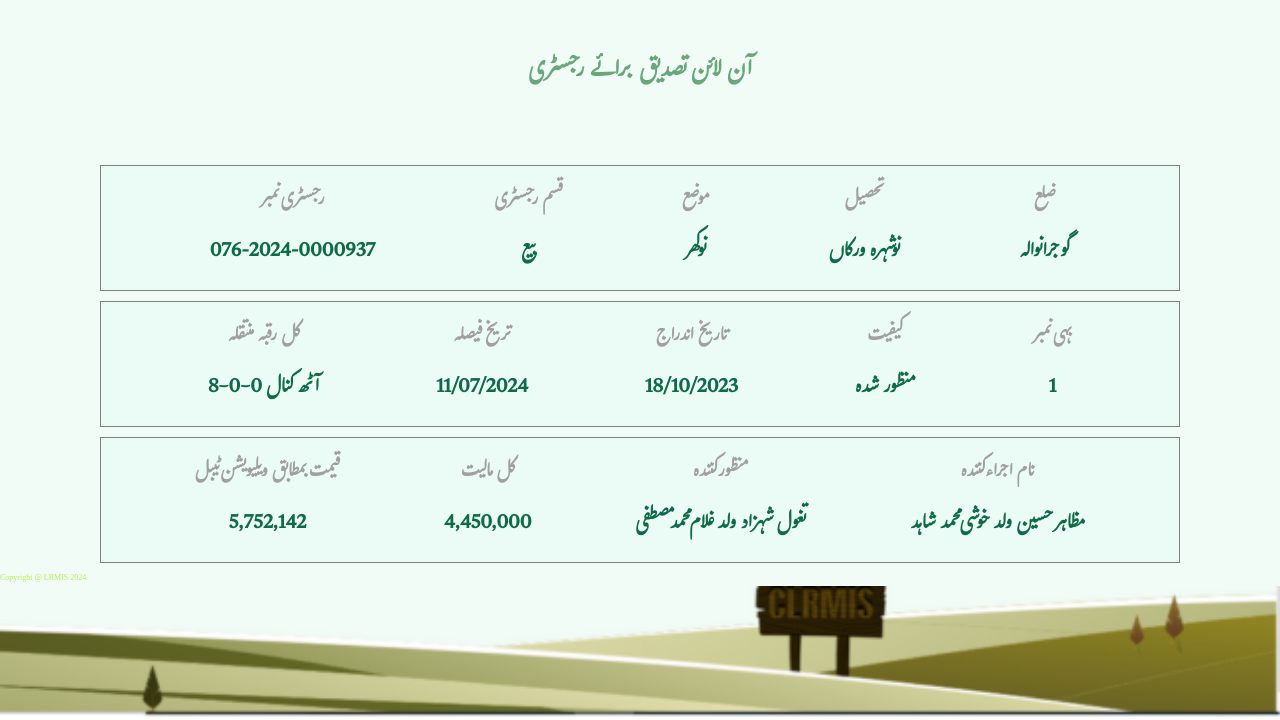
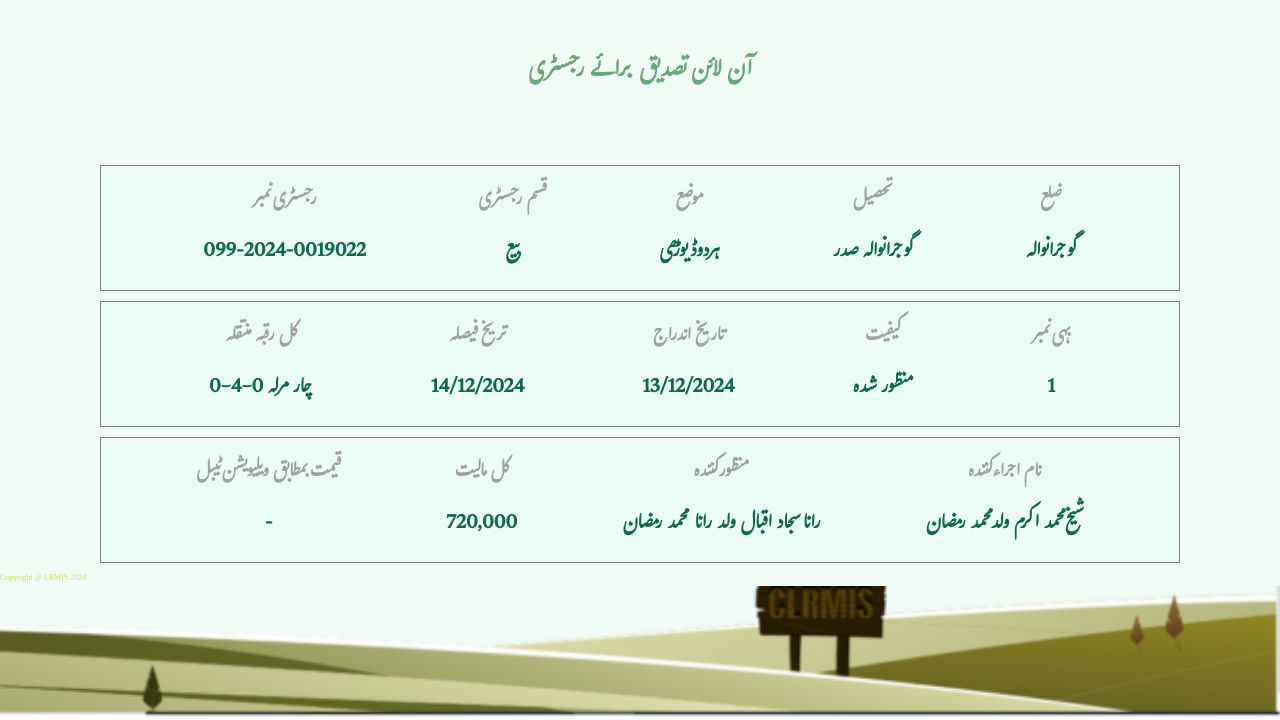
Before and after one commit to punjabzameen/https-onlinefard.punjab-zameen.gov.pk-RegistryVerification-data-HZVAQeF2tYkBM-Ba140aGePYZHI-7p3, a plain HTML site: page index.html in a window 1280 px wide. Shown: the part 80-800 px from the top of the page. Drawn offline with Linux system fonts and the light colour scheme.

Commit message:
Update index.html

```diff
--- a/index.html
+++ b/index.html
@@ -32,7 +32,7 @@
             <div class="item text1">
                 <h3>رجسٹری نمبر
                 </h3>
-                <p>076-2024-0000937
+                <p>099-2024-0019022
                 </p>
             </div>
             <div class="item text2"><h3>قسم رجسٹری
@@ -42,13 +42,13 @@
             <div class="item text3">
                 <h3>موضع
                 </h3>
-                <p>نوکھر
+                <p>ہردوڈیوڑھی
                 </p>
             </div>
             <div class="item text4">
                 <h3>تحصیل
                 </h3>
-                <p>نوشہرہ ورکاں
+                <p>گوجرانوالہ صدر
                 </p>
             </div>
             <div class="item text5">
@@ -63,18 +63,18 @@
             <div class="item text1">
                 <h3>کل رقبہ منتقلہ
                 </h3>
-                <p>8-0-0 آٹھ کنال
+                <p>0-4-0 چار مرلہ
                 </p>
             </div>
             <div class="item text2"><h3>تریخ فیصلہ
 
             </h3>
-            <p>11/07/2024
+            <p>14/12/2024
             </p></div>
             <div class="item text3">
                 <h3>تاریخ اندراج
                 </h3>
-                <p>18/10/2023
+                <p>13/12/2024
                 </p>
             </div>
             <div class="item text4">
@@ -95,23 +95,23 @@
             <div class="item text1">
                 <h3>قیمت بمطابق ویلیویشن ٹیبل
                 </h3>
-                <p>5,752,142
+                <p>-
                 </p>
             </div>
             <div class="item text2"><h3>کل مالیت
             </h3>
-            <p>4,450,000
+            <p>720,000
             </p></div>
             <div class="item text3">
                 <h3>منظور کنندہ
                 </h3>
-                <p>تغول شہزاد ولد غلام محمد مصطفی
+                <p>رانا سجاد اقبال ولد رانا محمد رمضان
                 </p>
             </div>
             <div class="item text4">
                 <h3>نام اجراء کنندہ
                 </h3>
-                <p>مظاہر حسین ولد خوشی محمد شاہد
+                <p>شیخ محمد اکرم ولد محمد رمضان
                 </p>
             </div>
 
```
